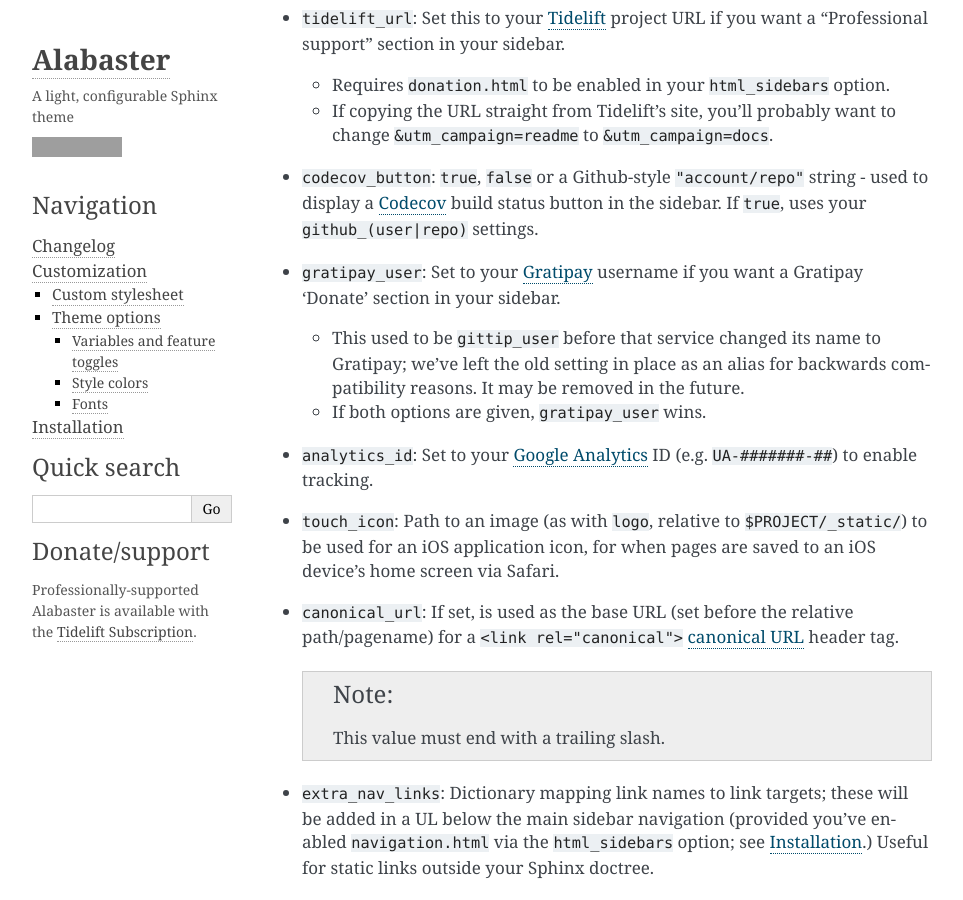
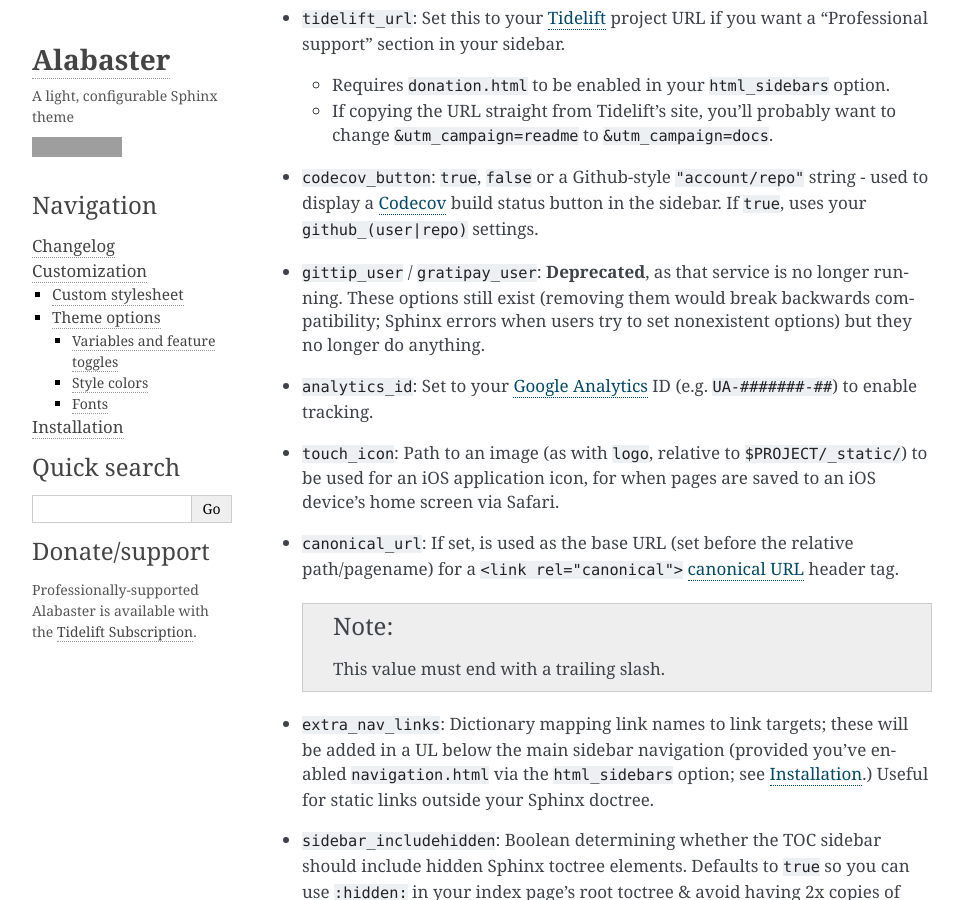
Before and after one commit to sphinx-doc/alabaster, a Sphinx documentation site: the page built from docs/customization.rst, in a window 1280 px wide and 900 px high, scrolled down 2362 px. Shown: the whole window, without its empty margins (148-1111 px from the left). Built offline with Sphinx 7.4.7, drawn with Linux system fonts in a browser that asks for light colours; grey boxes are pictures that could not be loaded.

Commit message:
Remove Gittip/Gratipay functionality.
Closes #128

```diff
--- a/docs/customization.rst
+++ b/docs/customization.rst
@@ -118,14 +118,10 @@ Variables and feature toggles
   string - used to display a `Codecov <https://codecov.io>`_ build status
   button in the sidebar. If ``true``, uses your ``github_(user|repo)``
   settings.
-* ``gratipay_user``: Set to your `Gratipay <https://gratipay.com>`_ username
-  if you want a Gratipay 'Donate' section in your sidebar.
-
-  * This used to be ``gittip_user`` before that service changed its name to
-    Gratipay; we've left the old setting in place as an alias for backwards
-    compatibility reasons. It may be removed in the future.
-  * If both options are given, ``gratipay_user`` wins.
-
+* ``gittip_user`` / ``gratipay_user``: **Deprecated**, as that service is no
+  longer running. These options still exist (removing them would break
+  backwards compatibility; Sphinx errors when users try to set nonexistent
+  options) but they no longer do anything.
 * ``analytics_id``: Set to your `Google Analytics
   <http://www.google.com/analytics/>`_ ID (e.g. ``UA-#######-##``) to enable
   tracking.
--- a/docs/installation.rst
+++ b/docs/installation.rst
@@ -68,8 +68,8 @@ care much.
   <http://sphinx-doc.org/config.html#confval-html_sidebars>`_ for details on
   how this setting behaves.
 * Alabaster provides ``about.html`` (logo, github button + blurb),
-  ``donate.html`` (Gratipay blurb/button) and ``navigation.html`` (a more
-  flexible version of the builtin ``localtoc``/``globaltoc`` templates).
+  ``donate.html`` (donation/support buttons/links) and ``navigation.html`` (a
+  more flexible version of the builtin ``localtoc``/``globaltoc`` templates).
   ``searchbox.html`` comes with Sphinx itself.
 
 
```
Also changed, not shown: docs/changelog.rst (+10 -0 lines), 1 other file.
